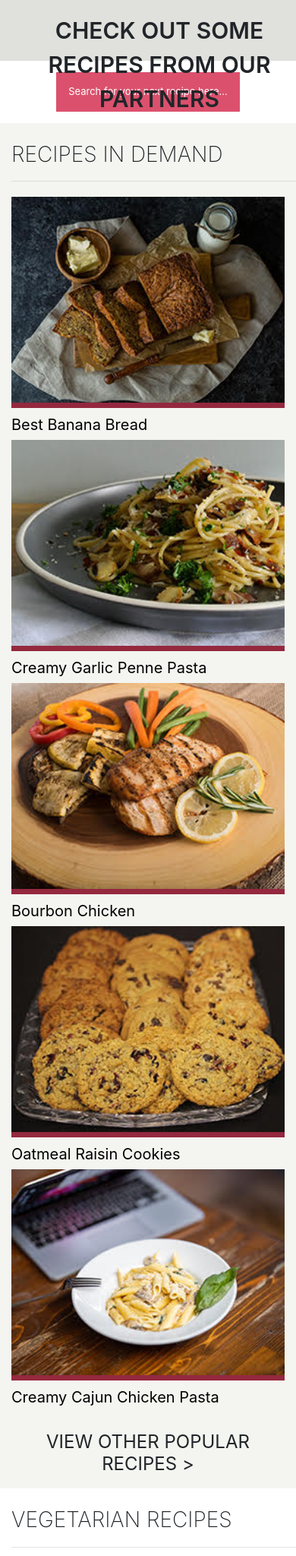
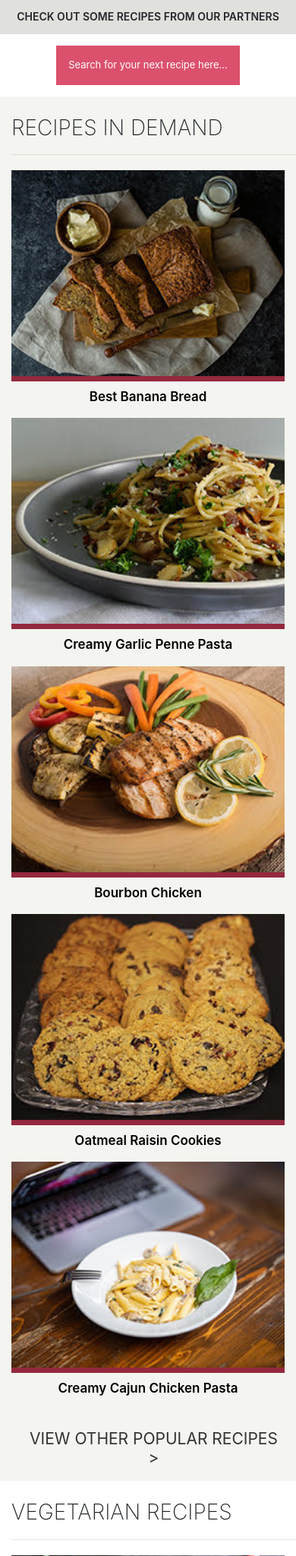
Before and after one commit to JackBen2019/Jack-Bennett-Data-Centric-Development-Milestone-Project, a Flask app: page /recipes in a window 390 px wide. Shown: the part 106-2154 px from the top of the page at 76% size. Run offline with Flask 2, Linux system fonts and the light colour scheme; some libraries are stand-ins or nearby versions.

Commit message:
CSS tweaks to make all pages mobile responsive

```diff
--- a/static/css/style.css
+++ b/static/css/style.css
@@ -46,85 +46,30 @@ h5 {
     text-align: left;
 }
 
+@media only screen and (max-width: 992px) {
+h5 {
+    padding-bottom: 10px;
+    font-size: 17px !important;
+}
+}
+
+@media only screen and (max-width: 524px) {
+h5 {
+  text-align: center !important;
+  font-weight: 600 !important;
+}
+}
+
+@media only screen and (max-width: 524px) {
+h4 {
+    font-size: 21px !important;
+}
+}
+
 .recipes-blog-hr {
     margin-top: 0px !important;
     margin-bottom: 20px !important;
     margin-left: 15px !important;
-}
-
-/* ------ Image Hover Effects ------ */
-
-.image-contain {
-  position: relative;
-  width: 50%;
-}
-
-.image {
-  opacity: 1;
-  display: block;
-  width: 100%;
-  height: auto;
-  transition: .5s ease;
-  backface-visibility: hidden;
-}
-
-.image-contain:hover .image {
-  opacity: 0.6;
-}
-
-.image-contain:hover .middle {
-  opacity: 1;
-}
-
-/* ------ Hero Section ------ */
-
-.front-hero {
-    height: auto;
-    width: 100%
-}
-
-.hero-text {
-  padding-top: 18px;
-  padding-left: 30px;
-  font-size: 30px;
-  font-weight: 400;
-  background-color: #e0e0dc;
-  width: 100%;
-  height: 80px;
-}
-
-@media only screen and (max-width: 1190px) {
-.hero-text {
-  height: 75px;
-}
-}
-
-@media only screen and (max-width: 890px) {
-.hero-text {
-  height: 65px;
-}
-}
-
-@media only screen and (min-width: 775px) {
-.show {
-  display: none;
-}
-}
-
-@media only screen and (max-width: 775px) {
-.hide {
-  display: none;
-}
-}
-
-/* ------ Email Signup Section ------ */
-
-.email-signup {
-    text-align: center;
-    font-size: 30px;
-    font-weight: 100;
-    padding-top: 30px;
-    padding-bottom: 30px;
 }
 
 /* ------ Font Awesome ------ */
@@ -138,6 +83,14 @@ h5 {
 }
 
 /* ------ Bootstrap ------ */
+
+.row {
+    margin-right: 0px !important;
+}
+
+.col-12 {
+    padding-right: 0px !important;
+}
 
 @media (min-width: 992px) {
 .col-lg-2 {
@@ -234,15 +305,46 @@ h5 {
     padding-top: 15px;
 }
 
-.partner-recipes-heading {
+.partners-heading {
     text-align: center;
     padding-top: 18px;
-    padding-left: 30px;
     font-size: 30px;
     font-weight: 600;
     background-color: #e0e0dc;
     width: 100%;
     height: 80px;
+}
+
+@media only screen and (max-width: 750px) {
+.partners-heading {
+    font-size: 22px;
+    padding-top: 15px;
+    height: 65px;
+}
+}
+
+@media only screen and (max-width: 630px) {
+.partners-heading {
+    font-size: 17px;
+    padding-top: 12px;
+    height: 50px;
+}
+}
+
+@media only screen and (max-width: 630px) {
+.partners-heading {
+    font-size: 17px;
+    padding-top: 12px;
+    height: 50px;
+}
+}
+
+@media only screen and (max-width: 490px) {
+.partners-heading {
+    font-size: 14px;
+    padding-top: 11px;
+    height: 45px;
+}
 }
 
 /* ------ Navigation ------ */
--- a/templates/base.html
+++ b/templates/base.html
@@ -20,7 +20,7 @@
 		<div style="margin-right: 0 !important;" class="row">
 			<div class="col-md-4 header-content">
 				<a href="{{ url_for('index') }}" class="navbar-brand website-logo">
-                <img alt="Jack Bennett's Cookbook Logo" class="website-logo" src="static/images/JB-Cookbook-Logo.png"></a>
+                <img alt="Jack Bennett's Cookbook Logo" class="website-logo" src="static/images/jb-cookbook-logo.png"></a>
 			</div>
 			<div class="col-md-8 header-content">
 				<nav class="navbar-expand-sm">
@@ -55,31 +55,31 @@
 	{% block content %}
 	{% endblock %}
 
-	<footer class="container-fluid footer-padding">
+	<footer class="container-fluid">
 		<div style="background-color: #333 !important; margin-right: 0 !important;" class="row">
 			<div class="col-sm-12">
 				<div class="social-media-footer">
 					<ul style="margin: 0 !important;" class="list-inline">
 						<li class="list-inline-item">
-							<a class="facebook-footer" href="" target="_blank">
+							<a class="facebook-footer" href="https://www.facebook.com/" target="_blank">
 								<i class="fab fa-facebook-f" aria-hidden="true"></i>
 								<span class="sr-only">Facebook</span>
 							</a>
 						</li>
 						<li class="list-inline-item">
-							<a class="twitter-footer" href="" target="_blank">
+							<a class="twitter-footer" href="https://twitter.com/home" target="_blank">
 								<i class="fab fa-twitter" aria-hidden="true"></i>
 								<span class="sr-only">Twitter</span>
 							</a>
 						</li>
 						<li class="list-inline-item">
-							<a class="instagram-footer" href="" target="_blank">
+							<a class="instagram-footer" href="https://www.instagram.com/" target="_blank">
 								<i class="fab fa-instagram" aria-hidden="true"></i>
 								<span class="sr-only">Instagram</span>
 							</a>
 						</li>
 						<li class="list-inline-item">
-							<a class="pinterest-footer" href="" target="_blank">
+							<a class="pinterest-footer" href="https://www.pinterest.co.uk/" target="_blank">
 								<i class="fab fa-pinterest" aria-hidden="true"></i>
 								<span class="sr-only">Pinterest</span>
 							</a>
@@ -101,7 +101,7 @@
 				</div>
 			</div>
 			<div style="background-color: #2e2e2e !important; padding-top: 10px;" class="col-6">
-				<p class="contact-footer"><a style="color: #fff" href="">Contact Us</a></p>
+				<p class="contact-footer"><a style="color: #fff" href="{{ url_for('contact') }}">Contact Us</a></p>
 			</div>
 		</div>
 	</footer>
--- a/templates/contact.html
+++ b/templates/contact.html
@@ -1,7 +1,7 @@
 {% extends 'base.html' %} {% block content %}
     <!-- Contact Form Assisted by small 'Module 4' project / START -->
 
-    <section class="container-fluid contact">
+    <section class="container-fluid contact contact-container">
         <div class="row">
             <div class="col-md-6 offset-md-3">
                 <h3 id="contact">Contact</h3>
@@ -10,7 +10,7 @@
                     <form>
                         <input type="text" name="name" id="fullname" class="form-control" placeholder="Name" required />
                         <input type="email" name="email" id="emailaddress" class="form-control" placeholder="Email" required />
-                        <textarea rows="5" id="projectsummary" class="form-control" placeholder="Description" required></textarea>
+                        <textarea style="margin-bottom: 10px" rows="5" id="projectsummary" class="form-control" placeholder="Description" required></textarea>
                         <div class="form-row text-center">
                             <div class="col">
                                 <button type="submit" class="btn btn-secondary">Submit question</button>
--- a/templates/recipes.html
+++ b/templates/recipes.html
@@ -3,7 +3,7 @@
 <section>
 	<div style="margin-right: 0 !important;" class="row">
 		<div style="padding-right: 0px !important;" class="col-12">
-			<p class="partner-recipes-heading">CHECK OUT SOME RECIPES FROM OUR PARTNERS</p>
+			<p class="partners-heading">CHECK OUT SOME RECIPES FROM OUR PARTNERS</p>
 		</div>
 	</div>
 </section>
@@ -20,7 +20,7 @@
 		<a href="https://www.food.com/recipe/bourbon-chicken-45809" target="_blank">Bourbon Chicken</a>
 		<a href="https://www.deliciousmagazine.co.uk/recipes/butterbean-and-vegetable-stew/" target="_blank">Butterbean and Vegetable Stew</a>
 		<a href="https://www.deliciousmagazine.co.uk/recipes/cheesy-baked-bagel-pudding/" target="_blank">Cheesy Baked Bagel Pudding</a>
-		<a href="https://www.food.com/recipe/creamy-garlic-penne-pasta-43023" target="_blank">Creamy Cajun Chicken Pasta</a>
+		<a href="https://www.food.com/recipe/creamy-cajun-chicken-pasta-39087" target="_blank">Creamy Cajun Chicken Pasta</a>
 		<a href="https://www.food.com/recipe/creamy-garlic-penne-pasta-43023" target="_blank">Creamy Garlic Penne Pasta</a>
 		<a href="https://www.deliciousmagazine.co.uk/recipes/sticky-salted-caramel-apples/" target="_blank">Sticky Salted Caramel Apples</a>
 		<a href="https://www.food.com/recipe/oatmeal-raisin-cookies-35813" target="_blank">Oatmeal Raisin Cookies</a>
@@ -43,7 +43,7 @@
 				<h5>Best Banana Bread</h5>
 			</a>
 		</div>
-		<div class="image-contain col-lg-2 col-xs-6 col-sm-12">
+		<div class="image-contain col-lg-2 col-xs-4 col-sm-12">
 			<a href="https://www.food.com/recipe/creamy-garlic-penne-pasta-43023" target="_blank">
 				<img class="image" style="border-bottom: 7px solid #94283e;" src="static/images/garlic_pasta.jpg" alt="Garlic Pasta">
 				<h5>Creamy Garlic Penne Pasta</h5>
@@ -55,9 +55,9 @@
 				<h5>Bourbon Chicken</h5>
 			</a>
 		</div>
-		<div class="image-contain col-lg-2 col-xs-4 col-sm-12">
+		<div class="image-contain col-lg-2 col-xs-6 col-sm-12">
 			<a href="https://www.food.com/recipe/oatmeal-raisin-cookies-35813" target="_blank">
-				<img class="image" style="border-bottom: 7px solid #94283e;" src="static/images/raisin_cookies.jpg" alt="Raisin Cookies">
+				<img class="image" style="border-bottom: 7px solid #94283e;" src="static/images/raisin_cookies.jpg" alt="Oatmeal Raisin Cookies">
 				<h5>Oatmeal Raisin Cookies</h5>
 			</a>
 		</div>
@@ -69,7 +69,9 @@
 		</div>
 		<div class="container row cooking-knowledge-heading-container">
 			<div class="col-12">
-				<h4 class="cooking-tips-heading">VIEW OTHER POPULAR RECIPES ></h4>
+				<a class="effect-underline" style="color: #333;" href="https://www.food.com/recipe?ref=nav" target="_blank">
+					<h4 class="cooking-tips-heading">VIEW OTHER POPULAR RECIPES ></h4>
+				</a>
 			</div>
 		</div>
 </section>
@@ -113,11 +115,13 @@
 			</a>
 		</div>
 	</div>
-	<div class="container row cooking-knowledge-heading-container">
-		<div class="col-12">
-			<h4 class="cooking-tips-heading">VIEW OTHER VEGETARIAN RECIPES ></h4>
+		<div class="container row cooking-knowledge-heading-container">
+			<div class="col-12">
+				<a class="effect-underline" style="color: #333;" href="https://www.deliciousmagazine.co.uk/dietary_requirements/vegetarian/" target="_blank">
+					<h4 class="cooking-tips-heading">VIEW OTHER VEGETARIAN RECIPES ></h4>
+				</a>
+			</div>
 		</div>
-	</div>
 </section>
 
 {% endblock %}
```
Also changed, not shown: other parts of static/css/style.css (+125 -0 lines), templates/blog.html (+12 -13 lines), templates/index.html (+8 -17 lines), templates/upload.html (+8 -8 lines), README.md, static/images/jb-cookbook-logo.png (renamed from static/images/JB-Cookbook-Logo.png).
